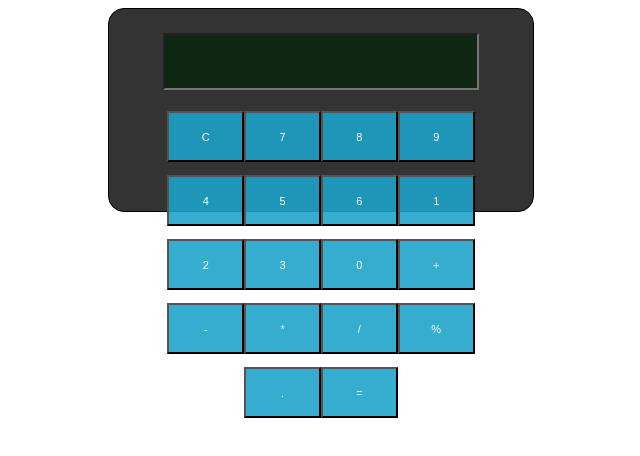
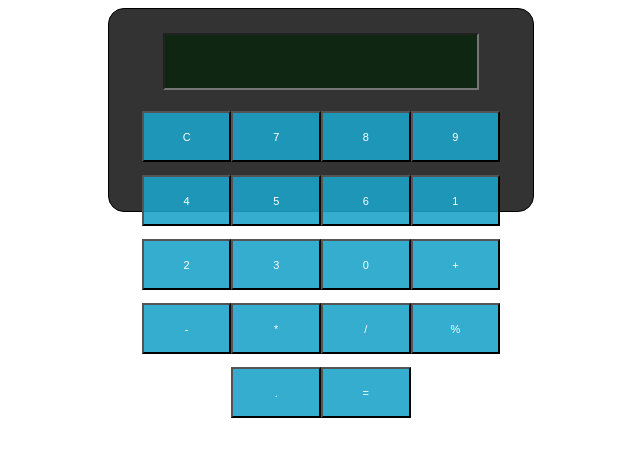
Before and after one commit to Tushalhansola124/Calculator2, a React (Vite) app: page / in a window 1280 px wide. Shown: the top 456 px of the page, without its empty margins (319-959 px from the left). Built offline with nearby package versions, Linux system fonts and the light colour scheme.

Commit message:
Update App.css

```diff
--- a/src/App.css
+++ b/src/App.css
@@ -18,7 +18,7 @@
   flex-wrap: wrap;
 }
 .btn{
-  width:6vw;
+  width:7vw;
   margin-top:1vw;
   height:4vw;
   font-family: Arial, Helvetica, sans-serif;
```
